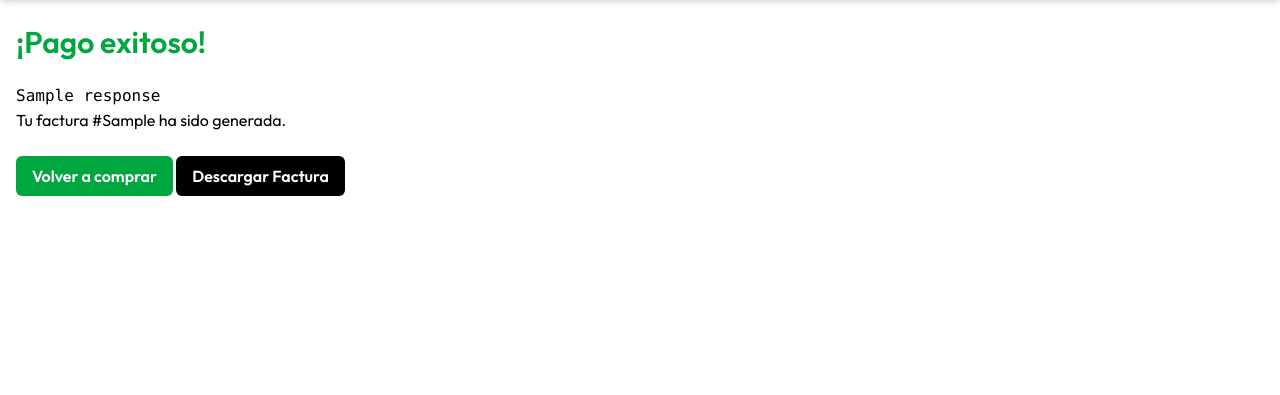
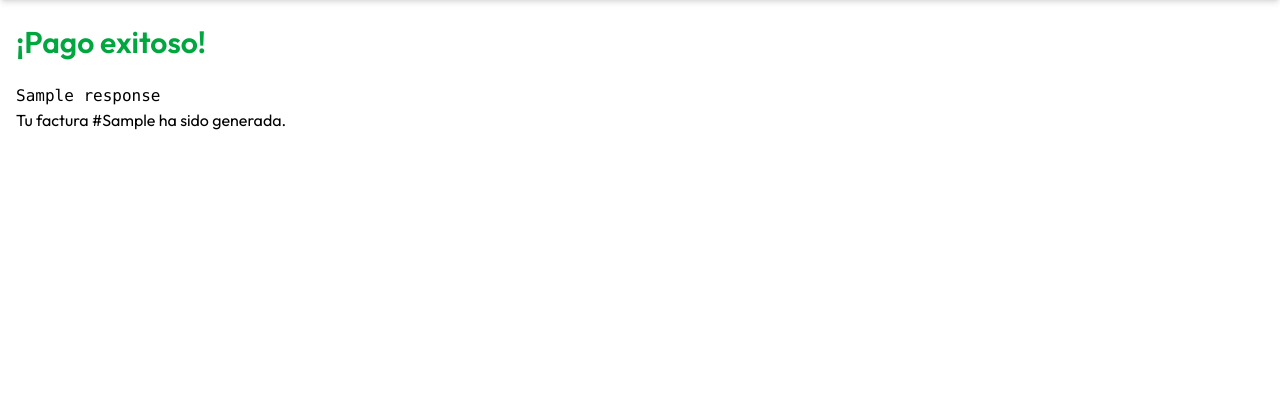
Before and after one commit to hartech369/sistema, a Django app: template tienda/templates/tienda/pago_exitoso.html in a window 1280 px wide. Shown: the part 124-519 px from the top of the page. Run offline with Django 5.2, Linux system fonts and the light colour scheme; the template is opened without the code that fills it: most values are stand-ins (such as "Sample title", 1, 10 or a date in 2020); some libraries are stand-ins or nearby versions.

Commit message:
probando

```diff
--- a/tienda/templates/tienda/pago_exitoso.html
+++ b/tienda/templates/tienda/pago_exitoso.html
@@ -9,9 +9,4 @@
     <p>Tu factura #{{ factura.numeroFactura }} ha sido generada.</p>
 
 
-
-    <br>
-    <button class="bg-green-600 hover:bg-green-700 text-white font-semibold py-2 px-4 rounded-md cursor-pointer transition-colors duration-200"><a href="{% url 'catalogoProductos' %}">Volver a comprar</a></button>
-    <button class="bg-black hover:bg-black text-white font-semibold py-2 px-4 rounded-md cursor-pointer transition-colors duration-200"><a href="{% url 'descargar_factura' factura.id_factura %}"> Descargar Factura</a></button>
-
 {% endblock %}
```
Also changed, not shown: 1 other file.
